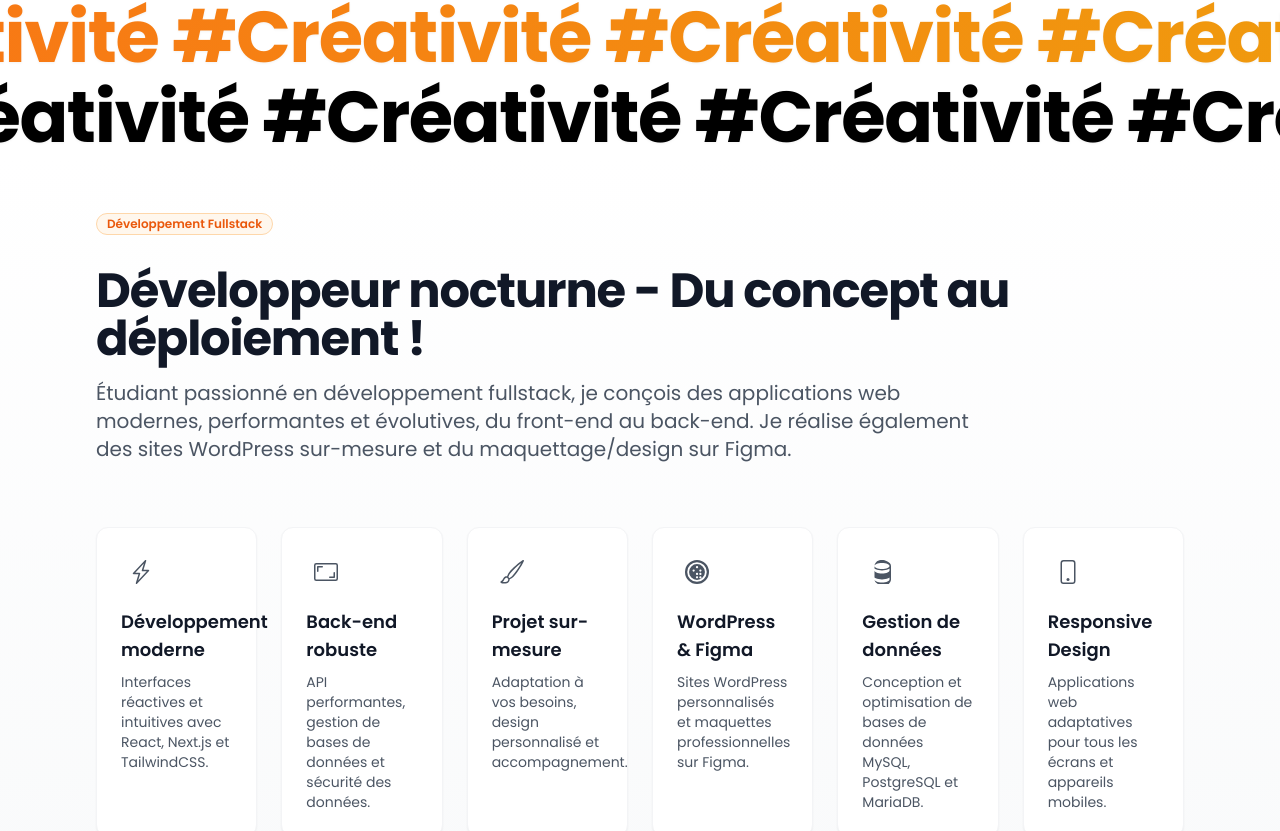
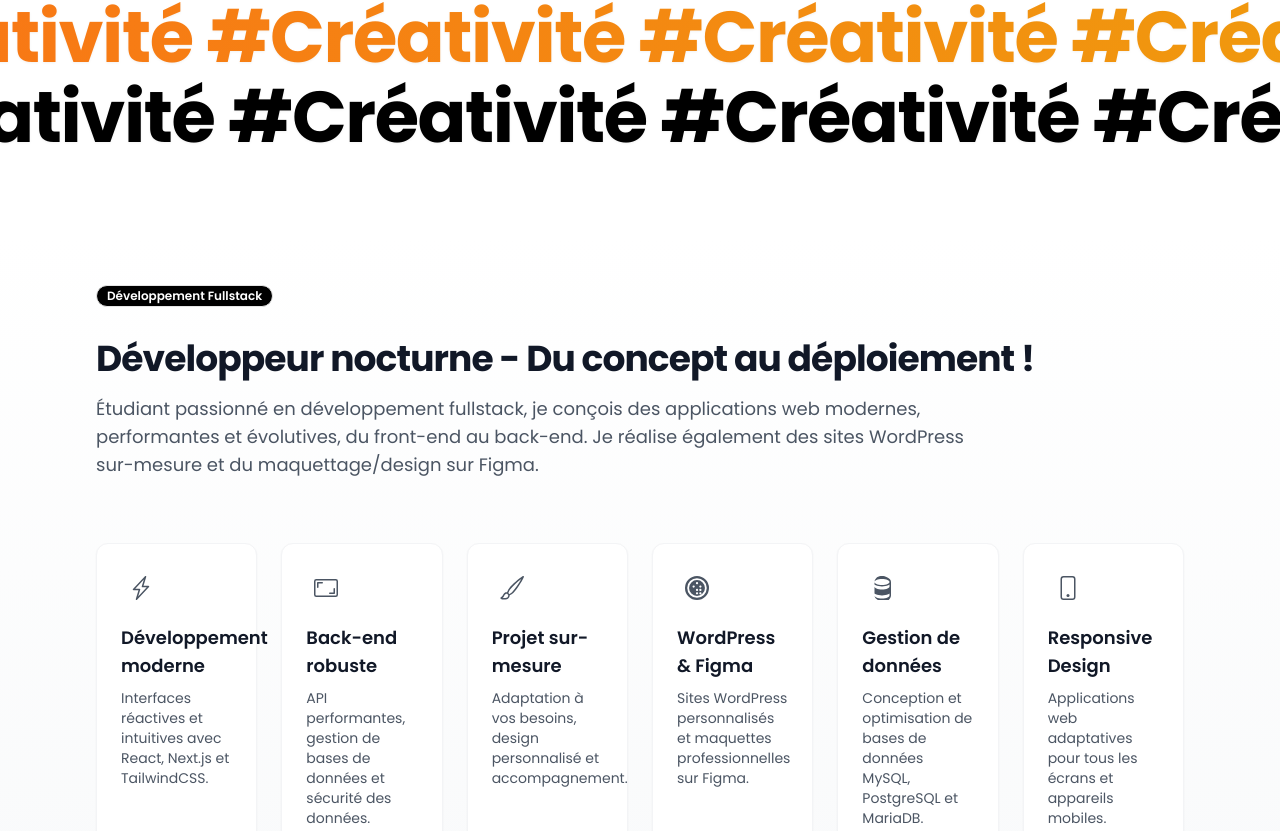
Before and after one commit to Bakops/BAKSFOLIO, a Next.js app: page / in a window 1280 px wide. Shown: the part 1129-1960 px from the top of the page. Built offline with nearby package versions, Linux system fonts and the light colour scheme.

Commit message:
Maj FeaturesComponent margin + badge couleurs

```diff
--- a/components/ui/feature-with-advantages.tsx
+++ b/components/ui/feature-with-advantages.tsx
@@ -3,7 +3,7 @@ import { motion } from "framer-motion";
 
 function Feature() {
   return (
-    <section className="w-full py-14 px-8 xs:px-10 sm:px-14 md:px-24 bg-gradient-to-b from-white to-gray-50">
+    <section className="w-full my-10 sm:my-16 md:my-20 py-12 px-8 xs:px-10 sm:px-14 md:px-24 bg-gradient-to-b from-white to-gray-50">
       <div className="max-w-full mx-auto">
         <motion.div
           initial={{ opacity: 0, y: 20 }}
@@ -12,18 +12,15 @@ function Feature() {
           viewport={{ once: true }}
           className="flex flex-col gap-8 items-start"
         >
-          <Badge
-            variant="outline"
-            className="bg-orange-50 text-orange-600 border-orange-200 hover:bg-orange-100"
-          >
+          <Badge variant="outline" className="bg-black text-white">
             Développement Fullstack
           </Badge>
 
           <div className="flex flex-col gap-4 w-full">
-            <h2 className="text-3xl sm:text-4xl md:text-5xl font-bold text-gray-900 tracking-tight">
+            <h2 className="text-xl sm:text-2xl md:text-4xl font-bold text-gray-900 tracking-tight">
               Développeur nocturne - Du concept au déploiement !
             </h2>
-            <p className="text-lg sm:text-xl text-gray-600 leading-relaxed max-w-4xl">
+            <p className="text-sm sm:text-base md:text-lg text-gray-600 leading-relaxed max-w-4xl">
               Étudiant passionné en développement fullstack, je conçois des
               applications web modernes, performantes et évolutives, du
               front-end au back-end. Je réalise également des sites WordPress
```
